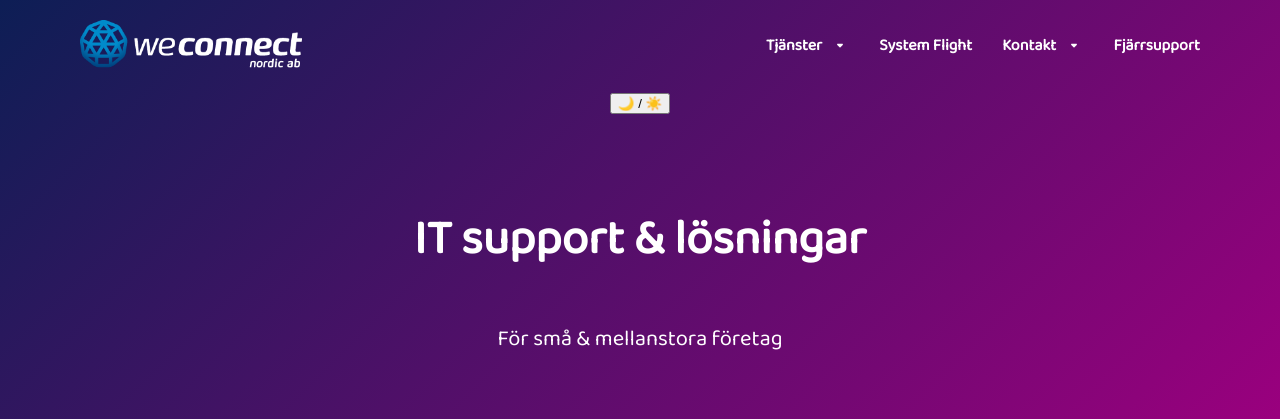
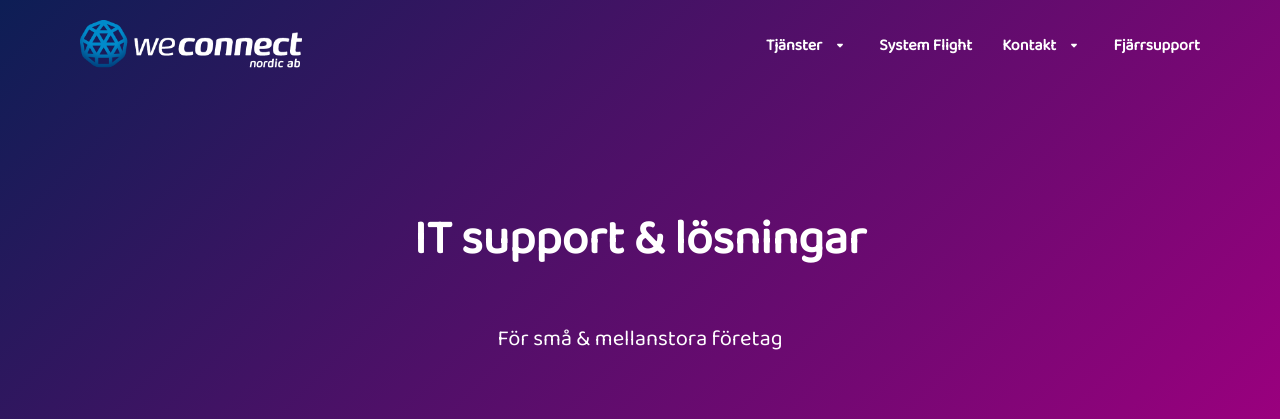
Before and after one commit to weconnect-tobias/ip.weconnect.se, a PHP site: page / in a window 1280 px wide. Shown: the top 419 px of the page. Run offline with PHP 8.4, Linux system fonts and the light colour scheme.

Commit message:
Update index.php

```diff
--- a/index.php
+++ b/index.php
@@ -70,7 +70,6 @@
   </ul>
 </nav>
   </div>
-  <button id="theme-toggle" aria-label="Byt tema">🌙 / ☀️</button>
 </header>
 
 <!-- Blended Gradient Section -->
```
